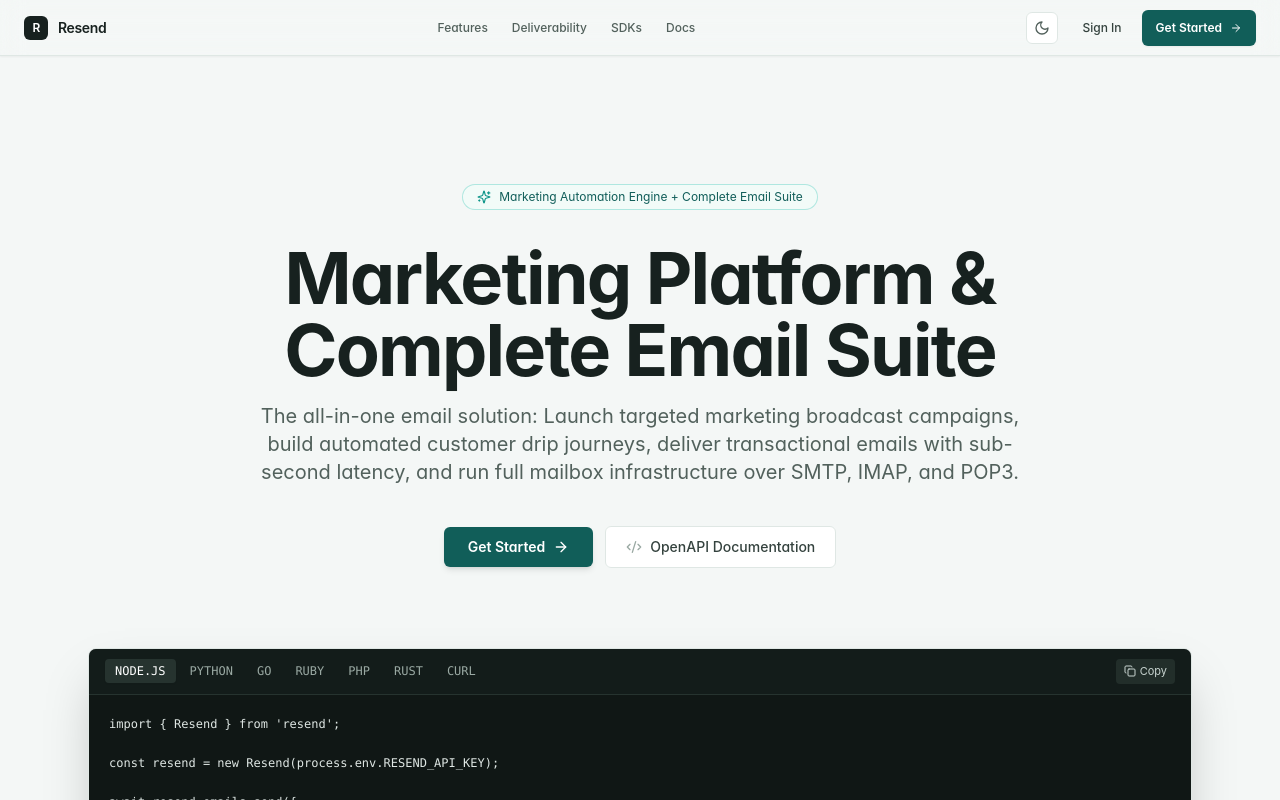
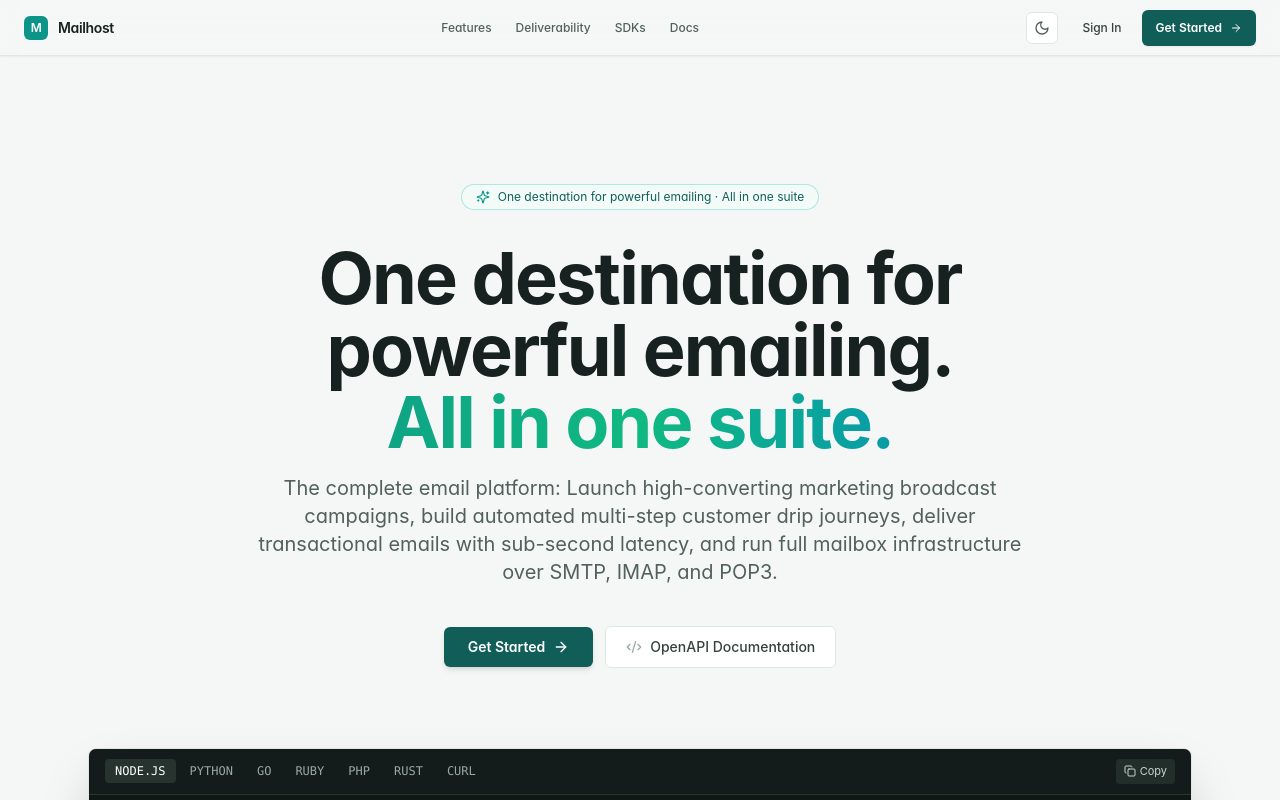
Before and after one commit to sheeshmirza/mailhost-frontend, a Next.js app: page / in a window 1280 px wide. Shown: the top 800 px of the page. Built offline with nearby package versions, Linux system fonts and the light colour scheme.

Commit message:
feat(brand): align platform positioning to 'One destination for powerful emailing. All in one suite.'

```diff
--- a/src/app/layout.tsx
+++ b/src/app/layout.tsx
@@ -6,8 +6,8 @@
 import AppShell from "@/components/layout/AppShell";
 
 export const metadata: Metadata = {
-  title: "Resend | Email for developers",
-  description: "High-performance email delivery engine and developer platform",
+  title: "Mailhost | One destination for powerful emailing. All in one suite.",
+  description: "One destination for powerful emailing: marketing campaigns, visual drip journeys, transactional delivery, and complete mailbox infrastructure.",
 };
 
 export default function RootLayout({
--- a/src/app/login/page.tsx
+++ b/src/app/login/page.tsx
@@ -107,11 +107,11 @@
         {/* Brand Header */}
         <div className="flex flex-col items-center space-y-2.5 text-center">
           <div className="flex h-11 w-11 items-center justify-center rounded-xl bg-teal-800 text-lg font-bold text-white shadow-sm dark:bg-teal-300 dark:text-teal-950">
-            R
+            M
           </div>
           <h1 className="text-2xl font-semibold tracking-tight text-zinc-900 dark:text-white">
             {mode === "login"
-              ? "Sign in to Resend"
+              ? "Sign in to Mailhost"
               : mode === "register"
               ? "Create your account"
               : "Connect with API Key"}
@@ -119,7 +119,7 @@
           <p className="text-xs text-zinc-500 dark:text-zinc-400">
             {mode === "apikey"
               ? "Enter your secret API key to access this dashboard."
-              : "Next generation transactional email platform."}
+              : "One destination for powerful emailing. All in one suite."}
           </p>
         </div>
 
--- a/src/app/overview/page.tsx
+++ b/src/app/overview/page.tsx
@@ -123,11 +123,16 @@
       {/* Top Header */}
       <div className="flex flex-col sm:flex-row sm:items-center justify-between gap-4 border-b border-surface-border pb-6">
         <div>
-          <h1 className="text-xl font-semibold tracking-tight text-zinc-900 dark:text-white">
-            Overview
-          </h1>
+          <div className="flex items-center gap-2">
+            <h1 className="text-xl font-semibold tracking-tight text-zinc-900 dark:text-white">
+              Overview
+            </h1>
+            <span className="inline-flex items-center gap-1 px-2 py-0.5 rounded-full text-[10px] font-semibold bg-teal-500/10 text-teal-600 dark:text-teal-400 border border-teal-500/20">
+              <Sparkles className="w-2.5 h-2.5" /> All-in-One Suite
+            </span>
+          </div>
           <p className="text-xs text-zinc-500 dark:text-zinc-400 mt-1">
-            Real-time delivery performance and account activity.
+            One destination for powerful emailing: marketing campaigns, visual drip journeys, transactional delivery, and direct MX infrastructure.
           </p>
         </div>
 
--- a/src/app/page.tsx
+++ b/src/app/page.tsx
@@ -164,16 +164,19 @@
         {/* Badge */}
         <div className="inline-flex items-center gap-2 rounded-full border border-teal-500/30 bg-teal-50/60 dark:bg-teal-950/30 px-3.5 py-1 text-xs text-teal-800 dark:text-teal-300 backdrop-blur-sm">
           <Sparkles className="h-3.5 w-3.5 text-teal-600 dark:text-teal-400" />
-          <span>Marketing Automation Engine + Complete Email Suite</span>
+          <span>One destination for powerful emailing · All in one suite</span>
         </div>
 
         {/* Hero Title */}
         <div className="space-y-4 max-w-4xl mx-auto">
           <h1 className="text-4xl sm:text-6xl md:text-7xl font-bold tracking-tight text-zinc-900 dark:text-white leading-[1.08]">
-            Marketing Platform &amp; Complete Email Suite
+            One destination for powerful emailing.{" "}
+            <span className="block text-transparent bg-clip-text bg-gradient-to-r from-teal-600 via-emerald-500 to-sky-600 dark:from-teal-400 dark:via-emerald-300 dark:to-sky-400">
+              All in one suite.
+            </span>
           </h1>
           <p className="text-base sm:text-lg md:text-xl text-zinc-600 dark:text-zinc-400 max-w-3xl mx-auto leading-relaxed">
-            The all-in-one email solution: Launch targeted marketing broadcast campaigns, build automated customer drip journeys, deliver transactional emails with sub-second latency, and run full mailbox infrastructure over SMTP, IMAP, and POP3.
+            The complete email platform: Launch high-converting marketing broadcast campaigns, build automated multi-step customer drip journeys, deliver transactional emails with sub-second latency, and run full mailbox infrastructure over SMTP, IMAP, and POP3.
           </p>
         </div>
 
@@ -587,10 +590,10 @@
         <div className="rounded-3xl border border-surface-border bg-surface p-8 sm:p-12 text-center space-y-6 shadow-2xl relative overflow-hidden">
           <div className="space-y-3 max-w-xl mx-auto">
             <h2 className="text-3xl sm:text-4xl font-bold tracking-tight text-zinc-900 dark:text-white">
-              Ready to send emails that actually reach the inbox?
+              One destination for powerful emailing.
             </h2>
             <p className="text-xs sm:text-sm text-zinc-600 dark:text-zinc-400">
-              Start sending transactional emails and marketing broadcasts in under two minutes.
+              Start sending transactional emails, automated drip journeys, and marketing broadcasts in under two minutes.
             </p>
           </div>
 
@@ -618,13 +621,13 @@
           <div className="grid grid-cols-2 md:grid-cols-5 gap-8">
             <div className="col-span-2 space-y-3">
               <div className="flex items-center gap-2">
-                <div className="flex h-6 w-6 items-center justify-center rounded-md bg-zinc-900 text-white dark:bg-white dark:text-black font-semibold text-xs">
-                  R
+                <div className="flex h-6 w-6 items-center justify-center rounded-md bg-teal-600 text-white font-semibold text-xs">
+                  M
                 </div>
-                <span className="text-sm font-semibold text-zinc-900 dark:text-white">Resend</span>
+                <span className="text-sm font-semibold text-zinc-900 dark:text-white">Mailhost</span>
               </div>
               <p className="text-zinc-500 max-w-sm">
-                Next-generation marketing automation engine and complete mailbox suite for modern developers.
+                One destination for powerful emailing. All in one suite: marketing automation, transactional delivery, and complete mailbox infrastructure.
               </p>
               <div className="flex items-center gap-2 text-zinc-500 font-mono text-[11px]">
                 <span className="h-2 w-2 rounded-full bg-emerald-500 animate-pulse" />
@@ -667,7 +670,7 @@
           </div>
 
           <div className="border-t border-surface-border pt-6 flex flex-col sm:flex-row items-center justify-between text-zinc-500 text-[11px] gap-4">
-            <p>© 2026 Resend Inc. All rights reserved.</p>
+            <p>© 2026 Mailhost Suite. All rights reserved.</p>
             <div className="flex items-center gap-4">
               <Link href="/overview" className="hover:text-zinc-900 dark:hover:text-white">Dashboard</Link>
               <Link href="/login" className="hover:text-zinc-900 dark:hover:text-white">Login</Link>
--- a/src/components/layout/Navbar.tsx
+++ b/src/components/layout/Navbar.tsx
@@ -111,11 +111,11 @@
           )}
 
           <Link href="/" className="flex items-center gap-2.5 group">
-            <div className="flex h-6 w-6 items-center justify-center rounded-md bg-zinc-900 text-white dark:bg-white dark:text-black font-semibold text-xs tracking-tighter group-hover:opacity-90 transition-opacity">
-              R
+            <div className="flex h-6 w-6 items-center justify-center rounded-md bg-teal-600 text-white font-semibold text-xs tracking-tighter group-hover:opacity-90 transition-opacity">
+              M
             </div>
             <span className="text-sm font-semibold tracking-tight text-zinc-900 dark:text-white">
-              Resend
+              Mailhost
             </span>
           </Link>
 
@@ -358,10 +358,10 @@
             <div className="space-y-4">
               <div className="flex items-center justify-between pb-3 border-b border-surface-border">
                 <div className="flex items-center gap-2">
-                  <div className="flex h-6 w-6 items-center justify-center rounded-md bg-zinc-900 text-white dark:bg-white dark:text-black font-semibold text-xs">
-                    R
+                  <div className="flex h-6 w-6 items-center justify-center rounded-md bg-teal-600 text-white font-semibold text-xs">
+                    M
                   </div>
-                  <span className="text-sm font-semibold text-zinc-900 dark:text-white">Resend</span>
+                  <span className="text-sm font-semibold text-zinc-900 dark:text-white">Mailhost</span>
                 </div>
                 <button
                   onClick={() => setMobileMenuOpen(false)}
--- a/src/components/layout/Sidebar.tsx
+++ b/src/components/layout/Sidebar.tsx
@@ -74,6 +74,21 @@
     <aside className="hidden lg:flex fixed left-0 top-14 bottom-0 z-30 w-60 flex-col justify-between border-r border-surface-border bg-surface px-3 py-5 transition-colors overflow-y-auto">
       {/* Navigation Links */}
       <nav className="flex flex-col">
+        {/* Platform Positioning Header */}
+        <div className="px-3 mb-4 pb-3 border-b border-surface-border">
+          <div className="flex items-center gap-2">
+            <span className="flex h-5 w-5 items-center justify-center rounded bg-teal-600 text-white font-bold text-[10px]">
+              M
+            </span>
+            <span className="text-xs font-bold text-zinc-900 dark:text-white tracking-tight">
+              Mailhost Suite
+            </span>
+          </div>
+          <p className="text-[10px] text-zinc-500 dark:text-zinc-400 mt-1 leading-snug">
+            One destination for powerful emailing. All in one suite.
+          </p>
+        </div>
+
         {navGroups.map((group, groupIdx) => (
           <div key={group.title} className={groupIdx !== 0 ? "pt-5" : ""}>
             <div className="px-3 mb-2 text-[10px] font-semibold uppercase tracking-[0.08em] text-content-subtle">
```
